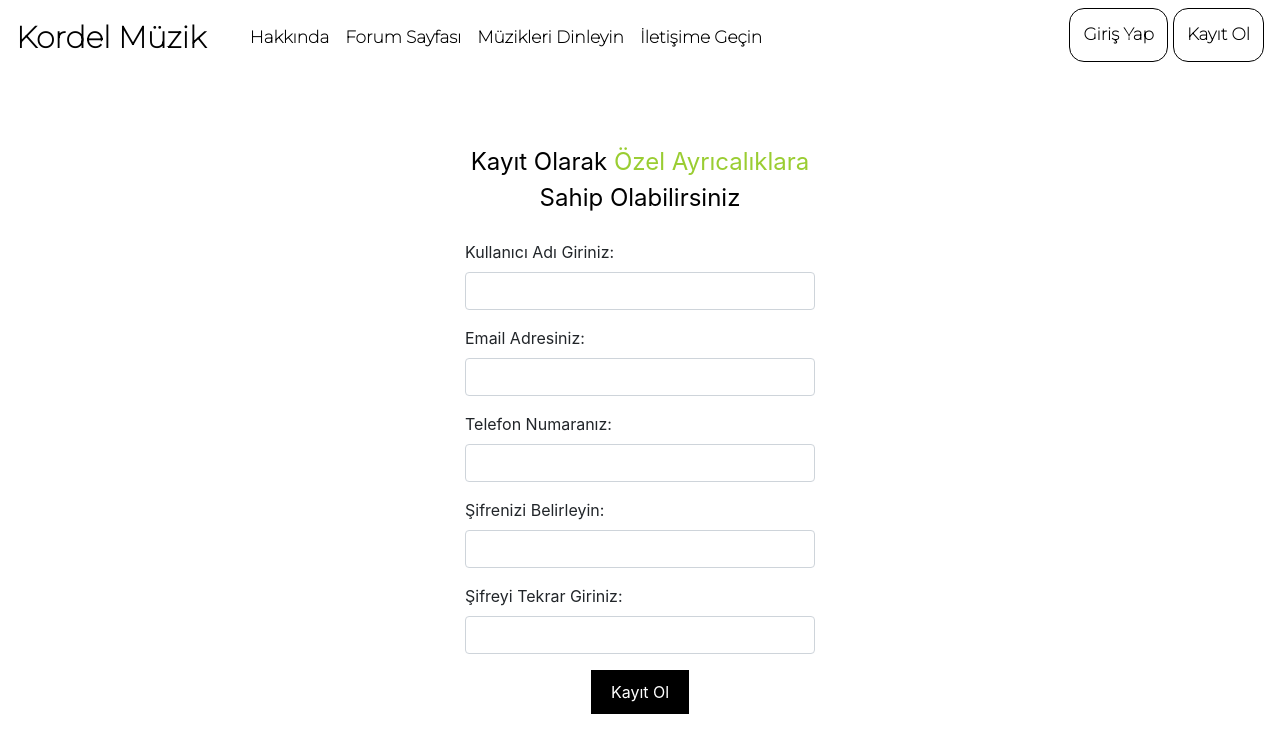
After one commit to burhankaratas/Batuhan-Kordel, a Flask app: page /register in a window 1280 px wide. The commit adds this page. Shown: the top 753 px of the page. Run offline with Flask 3, Linux system fonts and the light colour scheme; some libraries are stand-ins or nearby versions.

Commit message:
Login ve Register Sayfalarının tasarlanması, Kayıt ve giriş işlemlerinin back end kısmı yazılması.

```diff
--- a/main.py
+++ b/main.py
@@ -10,12 +10,122 @@ app = Flask(__name__)
 app.secret_key= "isdfgrhsri"
 
 
+app.config["MYSQL_HOST"] = "localhost"
+app.config["MYSQL_USER"] = "root"
+app.config["MYSQL_PASSWORD"] = ""
+app.config["MYSQL_DB"] = "kordelmusic"
+app.config["MYSQL_CURSORCLASS"] = "DictCursor"
+
+mysql = MySQL(app)
+
+
+def login_required(f):
+    @wraps(f)
+    def decorated_function(*args, **kwargs):
+        if "logged_in" in session:
+            return f(*args, **kwargs)
+        else:
+            flash("Bu sayfayı görüntüleme izniniz yok", "danger")
+            return redirect(url_for("index"))
+    return decorated_function
+
+
 
 @app.route("/")
 def index():
     return render_template("index.html")
 
+@app.route("/register", methods = ["GET", "POST"])
+def register():
+    form = RegisterForm(request.form)
 
+    if request.method == "GET":
+        return render_template("register.html", form = form)
+
+    elif request.method == "POST":
+        username = form.username.data
+        email = form.email.data
+        phone = form.phone.data
+        password = form.password.data
+        passwordAgain = form.passwordAgain.data
+
+        if password == passwordAgain and form.validate():
+            hashedPassword = sha256_crypt.encrypt(password)
+
+            cursor = mysql.connection.cursor()
+
+            sorgu = "INSERT INTO users (username, email, phone, password) VALUES (%s, %s, %s, %s)"
+
+            cursor.execute(sorgu, (username, email, phone, hashedPassword))
+            mysql.connection.commit()
+            cursor.close()
+
+            flash("Kayıt olma işlemi başarıyla gerçekleştirildi. Lütfen giriş yapınız.", "success")
+            return redirect(url_for("login"))
+
+        else:
+            flash("Şifreler birbiri ile eşleşmiyor. Lütfen şifrenizi tekrar giriniz", "danger")
+            return redirect(url_for("register"))
+
+
+
+@app.route("/login", methods=["GET", "POST"])
+def login():
+    form = LoginForm(request.form)
+
+    if request.method == "GET":
+        return render_template("login.html", form=form)
+
+    elif request.method == "POST":
+        usernameData = form.username.data
+        passwordData = form.password.data
+
+        cursor = mysql.connection.cursor()
+
+        sorgu = "SELECT * FROM users WHERE username = %s"
+        result = cursor.execute(sorgu, (usernameData,))
+
+        if result > 0:
+            data = cursor.fetchone()
+
+            stored_password = data["password"]
+
+            if sha256_crypt.verify(passwordData, stored_password):
+                session["logged_in"] = True
+                session["username"] = usernameData
+
+                flash("Hesabınıza başarıyla giriş yaptınız.", "success")
+                return redirect(url_for("index"))
+
+            else:
+                flash("Hatalı şifre. Lütfen tekrar deneyiniz.", "danger")
+                return redirect(url_for("login"))
+
+        else:
+            flash("Böyle bir kullanıcı yok veya kullanıcı adını yanlış girdiniz. Lütfen tekrar deneyiniz.", "danger")
+            return redirect(url_for("login"))
+
+
+@app.route("/logout")
+@login_required
+def logout():
+    session.clear()
+
+    flash("Başarıyla çıkış yaptınız. Hesabınıza erişmek için lütfen tekrar giriş yapınız.", "success")
+    return redirect(url_for("login"))
+
+
+class RegisterForm(Form):
+    username = StringField(validators=[validators.length(min=5, max=25),validators.InputRequired()])
+    email = StringField(validators=[validators.Email(), validators.InputRequired()])
+    phone = StringField(validators=[validators.length(min=10, max=10), validators.InputRequired()])
+    password = PasswordField(validators=[validators.length(min=8, max=40), validators.InputRequired()])
+    passwordAgain = PasswordField(validators=[validators.length(min=8, max=40),  validators.InputRequired()])
+
+
+class LoginForm(Form):
+    username = StringField()
+    password = PasswordField()
 
 if __name__ == "__main__":
     app.run(debug= True)
--- a/templates/includes/message.html
+++ b/templates/includes/message.html
@@ -0,0 +1,16 @@
+<div style="position: fixed; bottom: 20px; right: 20px; z-index: 1000;">
+  {% with messages = get_flashed_messages(with_categories=true) %}
+  {% if messages %}
+  <div class="d-flex flex-column-reverse">
+      {% for category, message in messages %}
+      <div class="alert alert-{{category}} alert-dismissible fade show mb-2" role="alert" style="max-width: 300px;">
+          {{message}}
+          <button type="button" class="close" data-dismiss="alert" aria-label="Close">
+              <span aria-hidden="true">&times;</span>
+          </button>
+      </div>
+      {% endfor %}
+  </div>
+  {% endif %}
+  {% endwith %}
+</div>
--- a/templates/includes/navbar.html
+++ b/templates/includes/navbar.html
@@ -1,27 +1,110 @@
-<nav class="navbar navbar-expand-lg navbar-light">
-    <a class="navbar-brand" href="#" style="font-family: 'Montserrat', sans-serif ;font-weight: 600; font-size: 30px;" id="baslik"> Kordel Müzik </a>
-    <button class="navbar-toggler" type="button" data-toggle="collapse" data-target="#navbarSupportedContent" aria-controls="navbarSupportedContent" aria-expanded="false" aria-label="Toggle navigation">
+<nav class="navbar navbar-expand-lg navbar-light" style="position: fixed; top: 0; width: 100%; z-index: 100;">
+    <a class="navbar-brand" href="/" style="font-family: 'Montserrat', sans-serif; font-weight: 600; font-size: 30px;"
+        id="link1"> Kordel Müzik </a>
+    <button class="navbar-toggler" type="button" data-toggle="collapse" data-target="#navbarSupportedContent"
+        aria-controls="navbarSupportedContent" aria-expanded="false" aria-label="Toggle navigation">
         <span class="navbar-toggler-icon"></span>
     </button>
 
     <div class="collapse navbar-collapse" id="navbarSupportedContent">
-      <ul class="navbar-nav mr-auto">
+        <ul class="navbar-nav mr-auto" style="margin-left: 20px;">
+            <li class="nav-item">
+                <a href="/hakkinda" class="nav-link"
+                    style="font-family: 'Montserrat', sans-serif; font-weight: 600; font-size: 17px;" id="link2">
+                    Hakkında </a>
+            </li>
+            <li class="nav-item">
+                <a href="/forum" class="nav-link"
+                    style="font-family: 'Montserrat', sans-serif; font-weight: 600; font-size: 17px;" id="link3"> Forum
+                    Sayfası </a>
+            </li>
+            <li class="nav-item">
+                <a href="/muzikler" class="nav-link"
+                    style="font-family: 'Montserrat', sans-serif; font-weight: 600; font-size: 17px;" id="link4">
+                    Müzikleri Dinleyin </a>
+            </li>
+            <li class="nav-item">
+                <a href="/iletisim" class="nav-link"
+                    style="font-family: 'Montserrat', sans-serif; font-weight: 600; font-size: 17px;" id="link5">
+                    İletişime Geçin </a>
+            </li>
+            <br>
         </ul>
-      <ul class="navbar-nav ml-auto">
-
+        <ul class="navbar-nav">
+            {% if session["logged_in"] == True %}
+            <li class="nav-item" style="margin-right: 5px; margin-left: 5px;">
+                <div style="padding: 5px; border: 1px solid black; text-align: center; border-radius: 15px; margin-bottom: 5px;" id="registerlink">
+                    <a href="/hesabım" class="nav-link"
+                        style="font-family: 'Montserrat', sans-serif; font-weight: 600; font-size: 17px;" id="link7"> Hesabım
+                    </a>
+                </div>
+            </li>
+            <li class="nav-item" style="margin-right: 5px; margin-left: 5px;">
+                <div style="padding: 5px; border: 1px solid black; text-align: center; border-radius: 15px; margin-bottom: 5px;" id="registerlink">
+                    <a href="/logout" class="nav-link"
+                        style="font-family: 'Montserrat', sans-serif; font-weight: 600; font-size: 17px;" id="link7"> Çıkış Yap
+                    </a>
+                </div>
+            </li>
+            {% else %}
+            <li class="nav-item" style="margin-right: 5px; margin-left: 5px;">
+                <div style="padding: 5px; border: 1px solid black; text-align: center; border-radius: 15px; margin-bottom: 5px;" id="registerlink">
+                    <a href="/login" class="nav-link"
+                        style="font-family: 'Montserrat', sans-serif; font-weight: 600; font-size: 17px;" id="link7"> Giriş Yap
+                    </a>
+                </div>
+            </li>
+            <li class="nav-item">
+                <div style="padding: 5px; border: 1px solid black; text-align: center; border-radius: 15px;" id="registerlink">
+                    <a href="/register" class="nav-link"
+                        style="font-family: 'Montserrat', sans-serif; font-weight: 600; font-size: 17px;" id="link7"> Kayıt Ol
+                    </a>
+                </div>
+            </li>
+            {% endif %}
         </ul>
     </div>
 </nav>
 
-
-
 <style>
-    #baslik {
+    #link1 {
         color: black;
         transition: 0.3s;
     }
 
-    #baslik:hover {
+    #link2, #link3, #link4, #link5, #link6, #link7 {
+        color: black;
+        transition: 0.3s;
+        position: relative;
+    }
+
+    #link2:hover::after,
+    #link3:hover::after,
+    #link4:hover::after,
+    #link5:hover::after {
+        content: "";
+        display: block;
+        width: 100%;
+        height: 2px; /* Çizgi kalınlığını ayarlayabilirsiniz */
+        background-color: #6fa307; /* Çizgi rengini ayarlayabilirsiniz */
+        position: absolute;
+        bottom: 0;
+        left: 0;
+        z-index: -1;
+        transition: 0.3s;
+        transform: scaleX(0); /* Başlangıçta çizgiyi görünmez yapar */
+    }
+
+    #link2:hover::after,
+    #link3:hover::after,
+    #link4:hover::after,
+    #link5:hover::after,
+    #link6:hover::after,
+    #link7:hover::after {
+        transform: scaleX(1);
+    }
+
+    #link1:hover,#link2:hover, #link3:hover, #link4:hover, #link5:hover, #link6:hover, #link7:hover {
         color: #6fa307;
     }
 </style>
--- a/templates/layout.html
+++ b/templates/layout.html
@@ -19,6 +19,12 @@
 
 <body>
     {% include 'includes/navbar.html' %}
+
+    <br><br><br>
+    <div>
+        {% include 'includes/message.html'   %}
+    </div>
+
     {% block body %}{% endblock %}
     <script src="https://cdn.jsdelivr.net/npm/jquery@3.5.1/dist/jquery.slim.min.js"
         integrity="sha384-DfXdz2htPH0lsSSs5nCTpuj/zy4C+OGpamoFVy38MVBnE+IbbVYUew+OrCXaRkfj"
--- /dev/null
+++ b/templates/register.html
@@ -0,0 +1,66 @@
+{% extends 'layout.html' %}
+
+{% block head %}
+    <title> Kordel Müzik - Kayıt Ol </title>
+{% endblock %}
+
+{% block body %}
+
+
+<br><br><br>
+<div class="container">
+    <div class="row">
+        <div class="col-sm" style="text-align: center;">
+            <span style="font-size: 24px; color: black;"> Kayıt Olarak <span style="color: yellowgreen;"> Özel Ayrıcalıklara </span> <br> Sahip Olabilirsiniz </span>
+        </div>
+    </div>
+    <div class="row">
+        <div class="col-sm"></div>
+        <div class="col-sm">
+            <div style="border-radius: 25px; text-align: center;">
+                <br>
+                <form method="post" class="horizontal-form">
+                    <div class="form-group">
+                        <div style="text-align: start;">
+                            <label for="{{ form.username.id }}"> Kullanıcı Adı Giriniz:</label>
+                        </div>
+                        <span> {{ form.username(class="form-control") }} </span>
+                    </div>
+                    <div class="form-group">
+                        <div style="text-align: start;">
+                            <label for="{{ form.email.id }}"> Email Adresiniz:</label>
+                        </div>
+                        {{ form.email(class="form-control") }}
+                    </div>
+                    <div class="form-group">
+                        <div style="text-align: start;">
+                            <label for="{{ form.phone.id }}"> Telefon Numaranız:</label>
+                        </div>
+                        {{ form.phone(class="form-control") }}
+                    </div>
+                    <div class="form-group">
+                        <div style="text-align: start;">
+                            <label for="{{ form.password.id }}"> Şifrenizi Belirleyin:</label>
+                        </div>
+                        {{ form.password(class="form-control") }}
+                    </div>
+                    <div class="form-group">
+                        <div style="text-align: start;">
+                            <label for="{{ form.passwordAgain.id }}"> Şifreyi Tekrar Giriniz:</label>
+                        </div>
+                        {{ form.passwordAgain(class="form-control") }}
+                    </div>
+                    <div class="form-group">
+                        <input type="submit" value="Kayıt Ol" style="padding-left: 20px; padding-right: 20px; background-color: black; color: white; border: none; padding-top: 10px; padding-bottom: 10px;">
+                    </div>
+                </form>
+
+                <br>
+            </div>
+        </div>
+        <div class="col-sm"></div>
+    </div>
+</div>
+
+
+{% endblock %}
```
Also changed, not shown: templates/index.html (+7 -1 lines), templates/login.html (added, +47 -0 lines). Lines whose indentation alone changed are shown as unchanged.
